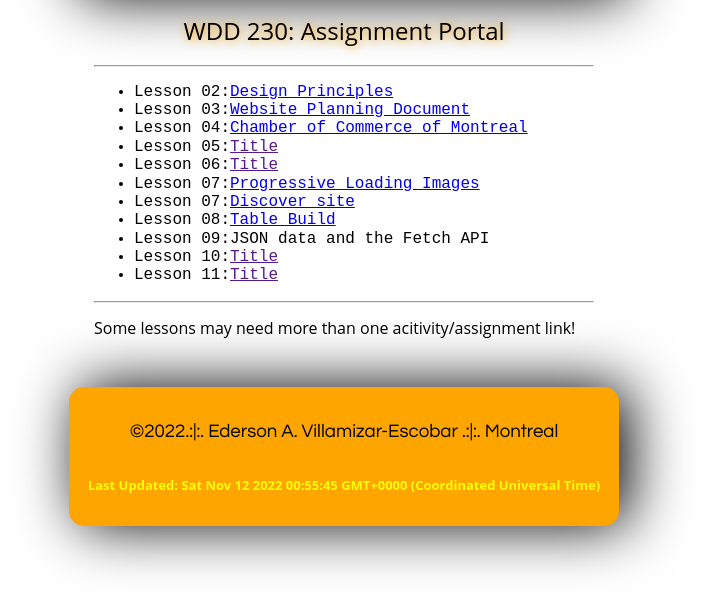
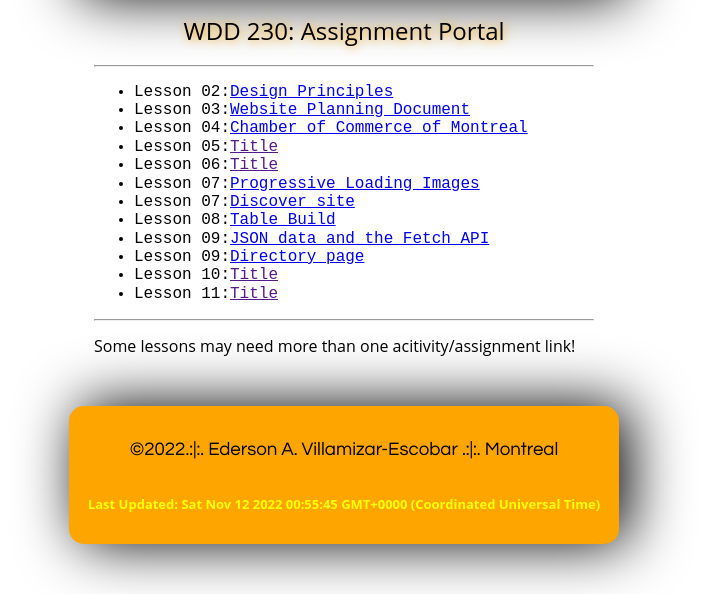
Before and after one commit to ederson192/wdd230, a plain HTML site: page index.html in a window 1280 px wide. Shown: the part 207-801 px from the top of the page, without its empty margins (296-1003 px from the left). Drawn offline with Linux system fonts and the light colour scheme.

Commit message:
week 9.3

```diff
--- a/index.html
+++ b/index.html
@@ -36,7 +36,8 @@
             <li>Lesson 07:<a href="week 7/lazyload.html">Progressive Loading Images</a></li>
             <li>Lesson 07:<a href="chamber/discover.html">Discover site</a></li>
             <li>Lesson 08:<a href="week 8/tablebuild.html">Table Build</a></li>
-            <li>Lesson 09:<a href="week 9/prophets.html"></a>JSON data and the Fetch API</li>
+            <li>Lesson 09:<a href="week 9/prophets.html">JSON data and the Fetch API</a></li>
+            <li>Lesson 09:<a href="chamber/directory.html">Directory page</a></li>
             <li>Lesson 10:<a href="">Title</a></li>
             <li>Lesson 11:<a href="">Title</a></li>
         </ul>
```
